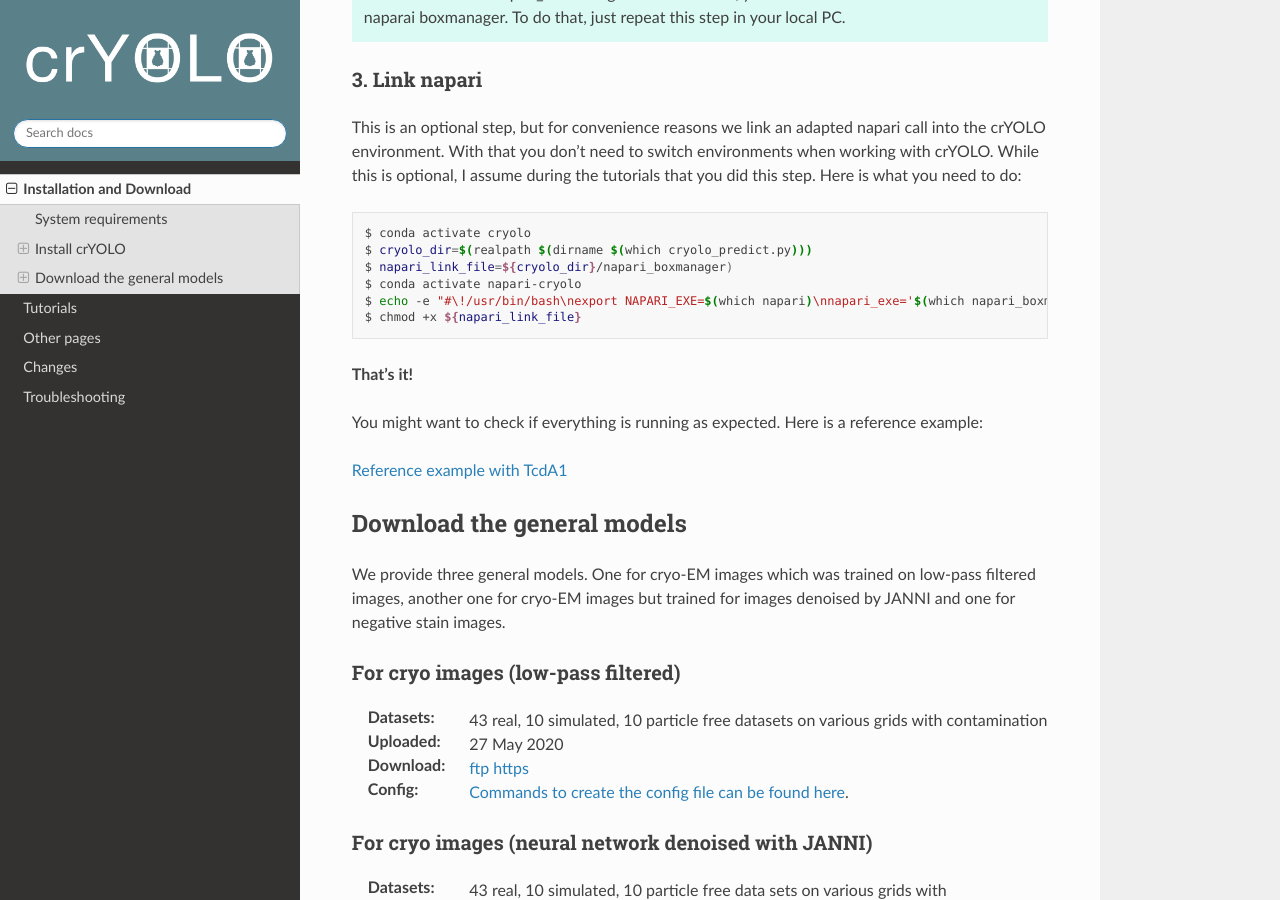
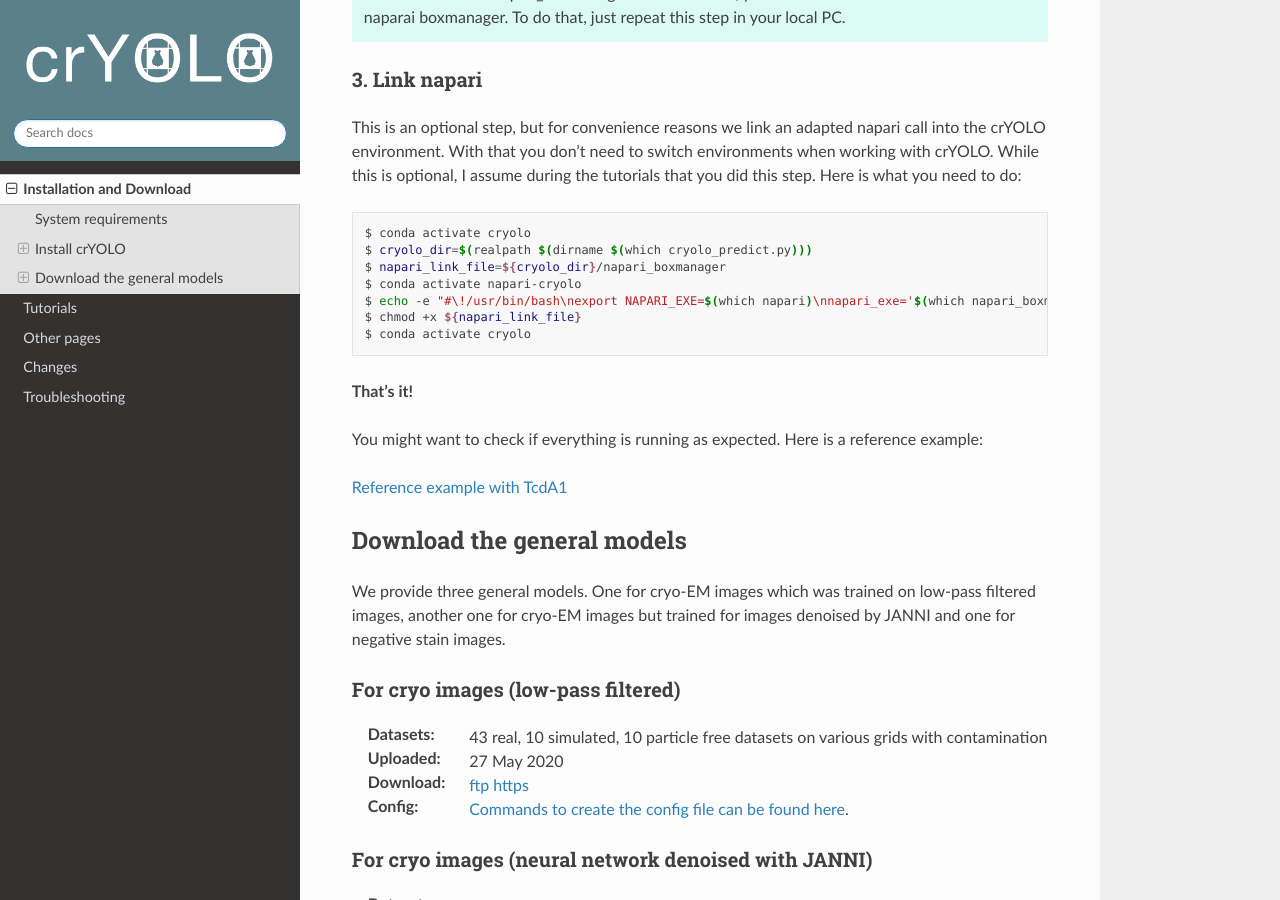
Before and after one commit to MPI-Dortmund/cryolo, a Sphinx documentation site: the page built from source/installation.rst, in a window 1280 px wide and 900 px high, scrolled down 3172 px. Built offline with Sphinx 7.4.7 and the Read the Docs theme 2.0.0, drawn with Linux system fonts in a browser that asks for light colours.

Commit message:
update installation

```diff
--- a/source/installation.rst
+++ b/source/installation.rst
@@ -140,10 +140,11 @@ This is an optional step, but for convenience reasons we link an adapted napari
 
     conda activate cryolo
     cryolo_dir=$(realpath $(dirname $(which cryolo_predict.py)))
-    napari_link_file=${cryolo_dir}/napari_boxmanager)
+    napari_link_file=${cryolo_dir}/napari_boxmanager
     conda activate napari-cryolo
     echo -e "#\!/usr/bin/bash\nexport NAPARI_EXE=$(which napari)\nnapari_exe='$(which napari_boxmanager)'\n\${napari_exe} \"\${@}\""> ${napari_link_file}
     chmod +x ${napari_link_file}
+    conda activate cryolo
 
 
 **That's it!**
```
